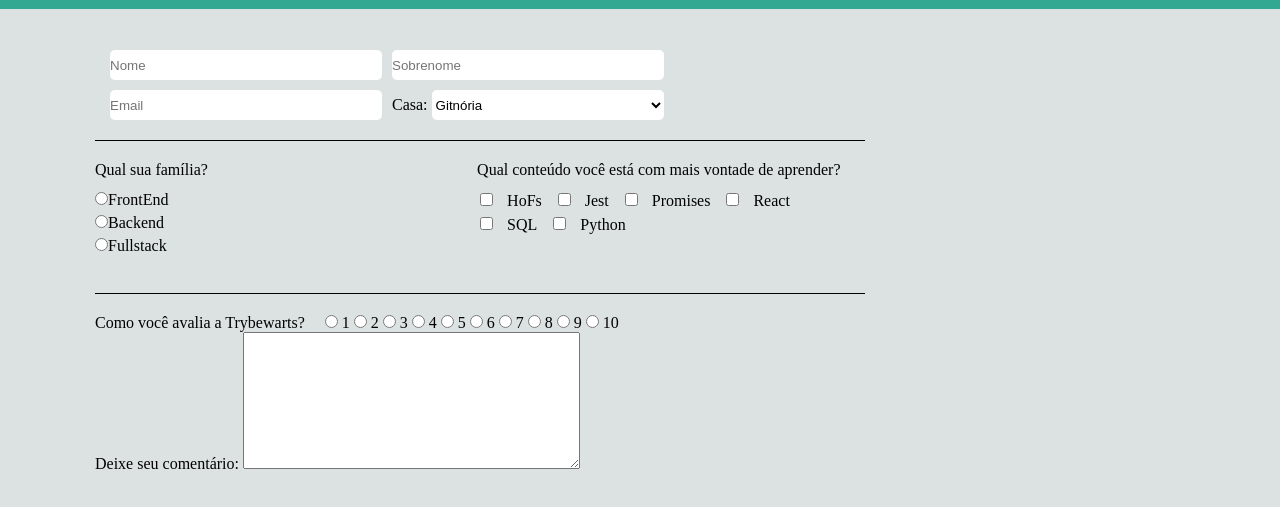
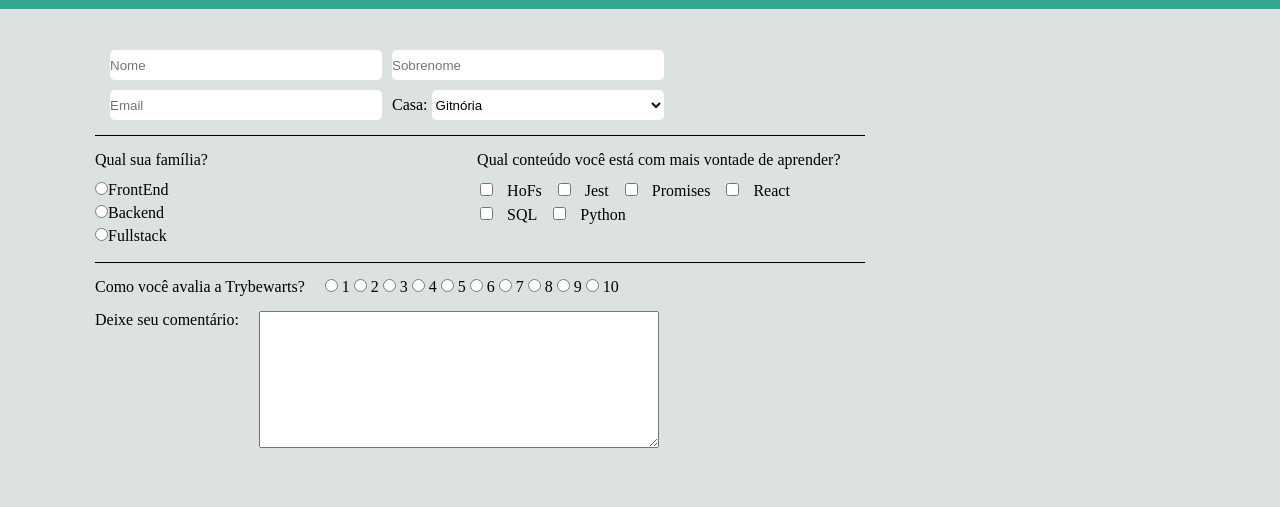
Before and after one commit to WillianAmorim/trybewarts, a plain HTML site: page index.html in a window 1280 px wide. Shown: the part 55-562 px from the top of the page. Drawn offline with Linux system fonts and the light colour scheme.

Commit message:
adicionado estilização para text area

```diff
--- a/style.css
+++ b/style.css
@@ -88,14 +88,14 @@ main {
 }
 
 #line-division {
-  margin-top: 20px;
-  margin-bottom: 20px;
+  margin-top: 15px;
+  margin-bottom: 15px;
   border-bottom: 1px solid;
 }
 
 .section-questions {
   display: flex;
-  height: 7rem;
+  height: 6rem;
 }
 
 #label-family{
@@ -148,3 +148,16 @@ main {
 #label-radio {
   margin-left: 1px;
 }
+
+.section-text-area {
+  margin-top: 15px;
+  display: flex;
+}
+
+.label-text-area {
+  margin-right: 20px;
+}
+
+#text-area {
+  width: 25rem;
+}
```
